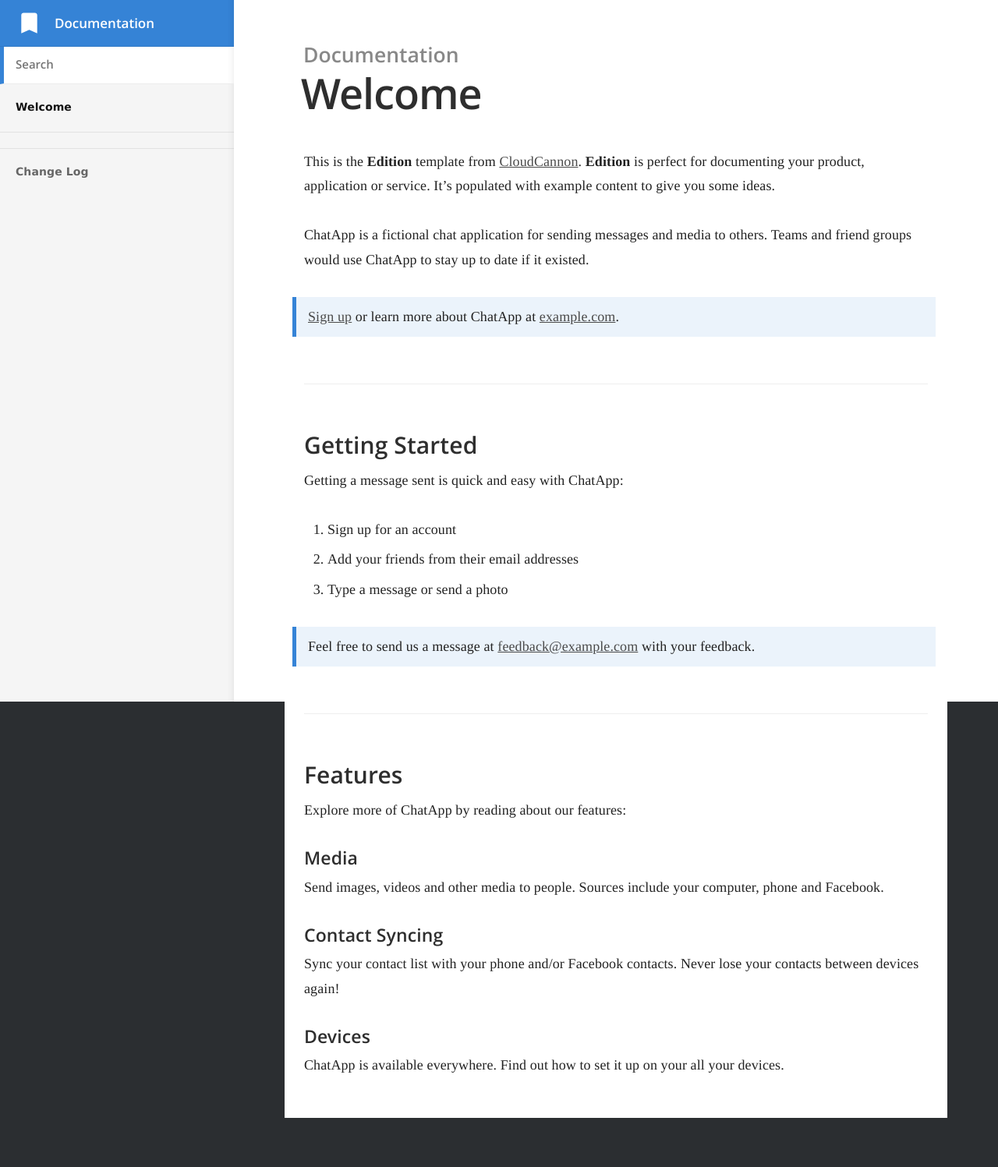
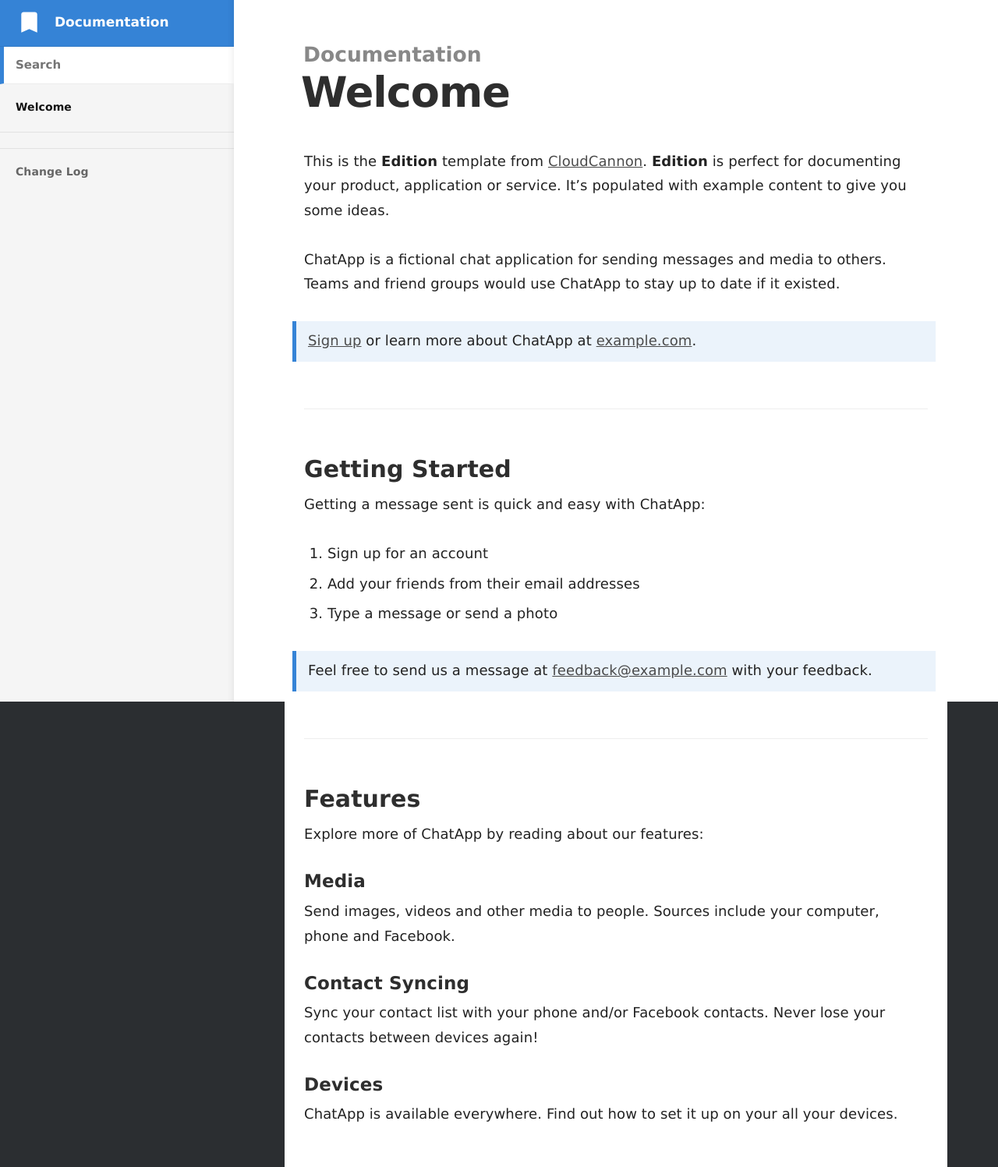
Before and after one commit to MidasTouch-MT/MidasTouch-MT.github.io, a Jekyll site: the page built from index.md, in a window 1280 px wide. Shown: the whole page at 78% size. Built offline with Jekyll 4.4.1, drawn with Linux system fonts in a browser that asks for light colours; before the commit the page ends 1434 px from its top, so only the background shows below that.

Commit message:
change to verdana

```diff
--- a/_sass/_typography.scss
+++ b/_sass/_typography.scss
@@ -8,7 +8,7 @@ html {
 body {
 	height: 100%;
 	max-height: 100%;
-	font-family: "Merriweather", serif;
+	font-family: Verdana, sans-serif;
 	letter-spacing: 0.01rem;
 	font-size: 1.8em;
 	line-height: 1.75em;
@@ -34,7 +34,7 @@ table {
 	-webkit-font-feature-settings: 'dlig' 1, 'liga' 1, 'lnum' 1, 'kern' 1;
 	-moz-font-feature-settings: 'dlig' 1, 'liga' 1, 'lnum' 1, 'kern' 1;
 	-o-font-feature-settings: 'dlig' 1, 'liga' 1, 'lnum' 1, 'kern' 1;
-	font-family: "Open Sans", sans-serif;
+	font-family: Verdana, sans-serif;
 	text-rendering: geometricPrecision;
 }
 
```
